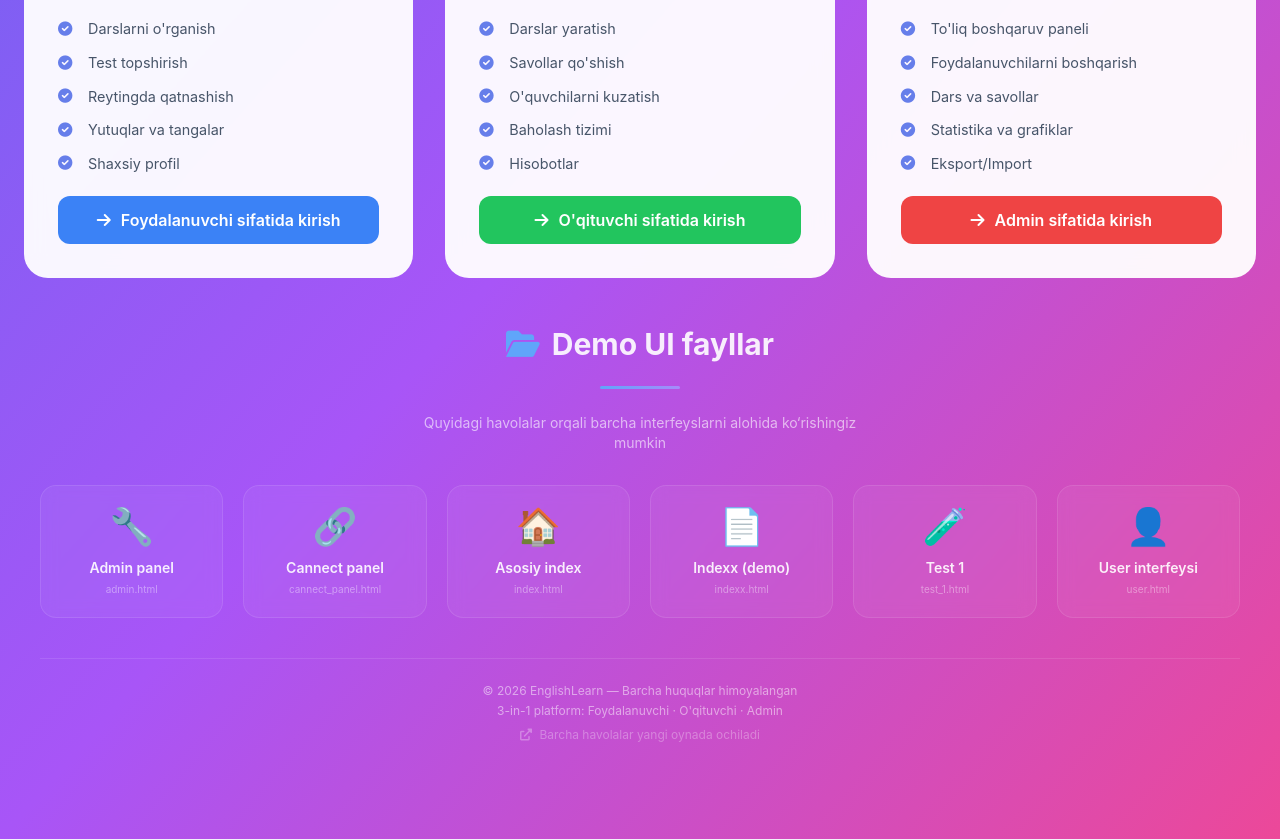
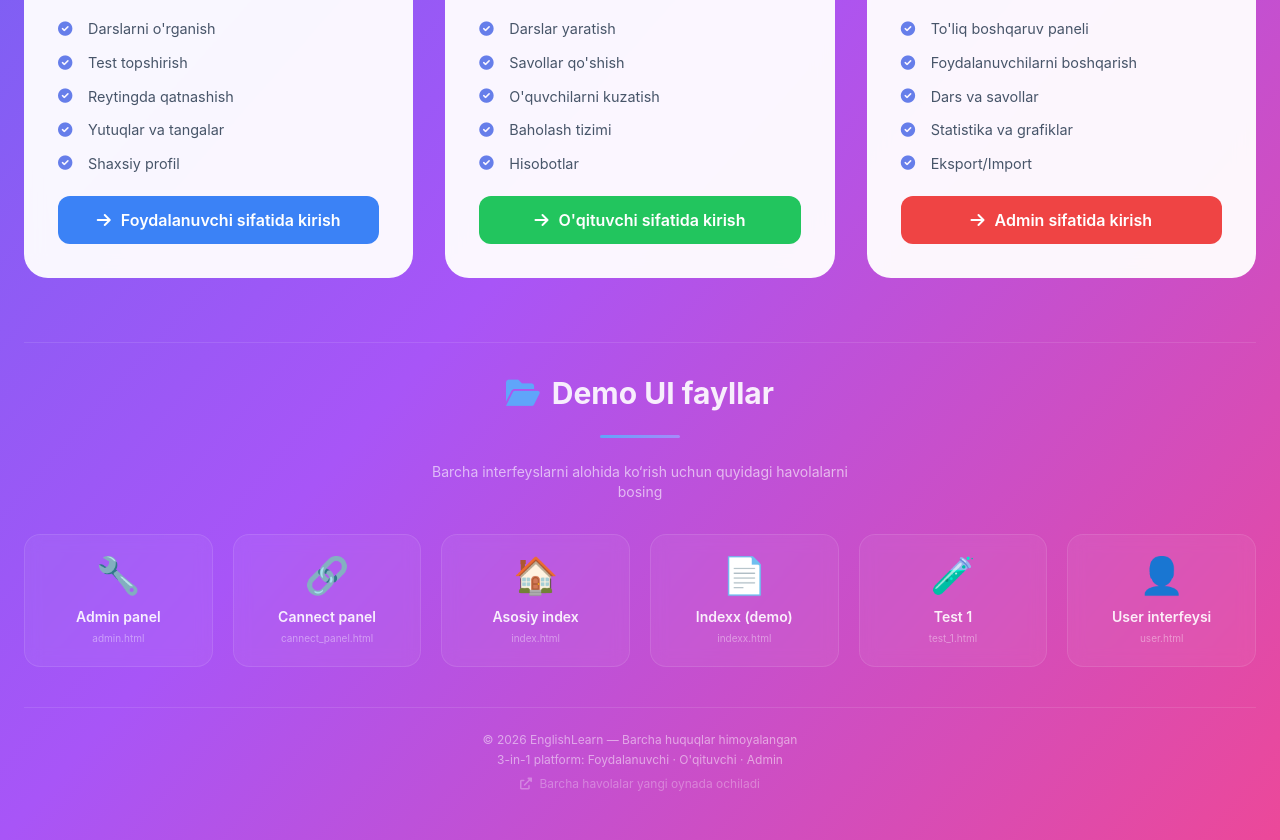
Before and after one commit to otaboyevsardorbek1/elglish_app, a plain HTML site: page index.html in a window 1280 px wide. Shown: the part 612-1452 px from the top of the page. Drawn offline with nearby package versions, Linux system fonts and the light colour scheme.

Commit message:
new update

```diff
--- a/index.html
+++ b/index.html
@@ -7,47 +7,6 @@
   <script src="https://cdn.tailwindcss.com"></script>
   <link rel="stylesheet" href="https://cdnjs.cloudflare.com/ajax/libs/font-awesome/6.0.0-beta3/css/all.min.css" />
   <script src="https://cdn.jsdelivr.net/npm/chart.js"></script>
-    <script src="https://cdn.tailwindcss.com"></script>
-  <link rel="stylesheet" href="https://cdnjs.cloudflare.com/ajax/libs/font-awesome/6.0.0-beta3/css/all.min.css" />
-  <style>
-    /* Qo'shimcha animatsiya va stil */
-    .demo-card {
-      transition: all 0.3s cubic-bezier(0.175, 0.885, 0.32, 1.275);
-      border: 1px solid rgba(255,255,255,0.1);
-      background: rgba(255,255,255,0.05);
-      backdrop-filter: blur(8px);
-    }
-    .demo-card:hover {
-      transform: translateY(-6px) scale(1.02);
-      background: rgba(255,255,255,0.12);
-      border-color: rgba(255,255,255,0.3);
-      box-shadow: 0 20px 40px rgba(0,0,0,0.3);
-    }
-    .demo-card .icon {
-      transition: transform 0.3s;
-    }
-    .demo-card:hover .icon {
-      transform: scale(1.2) rotate(-6deg);
-    }
-    .demo-grid {
-      display: grid;
-      grid-template-columns: repeat(auto-fit, minmax(160px, 1fr));
-      gap: 1.25rem;
-    }
-    @media (max-width: 640px) {
-      .demo-grid {
-        grid-template-columns: repeat(2, 1fr);
-        gap: 0.75rem;
-      }
-    }
-    .footer-divider {
-      width: 80px;
-      height: 3px;
-      background: linear-gradient(90deg, #60a5fa, #a78bfa);
-      margin: 1.5rem auto;
-      border-radius: 4px;
-    }
-  </style>
   <style>
     /* ===== GLOBAL ===== */
     * { box-sizing: border-box; margin: 0; padding: 0; }
@@ -112,9 +71,9 @@
     .question-item:hover { background: #f8fafc; }
 
     /* Landing cards */
-    .platform-card { background: rgba(255, 255, 255, 0.95); backdrop-filter: blur(10px); border-radius: 24px; padding: 2rem; transition: all 0.4s cubic-bezier(0.175, 0.885, 0.32, 1.275); cursor: pointer; border: 2px solid transparent; position: relative; overflow: hidden; min-height: 400px; display: flex; flex-direction: column; }
+    .platform-card { background: rgba(255,255,255,0.95); backdrop-filter: blur(10px); border-radius: 24px; padding: 2rem; transition: all 0.4s cubic-bezier(0.175,0.885,0.32,1.275); cursor: pointer; border: 2px solid transparent; position: relative; overflow: hidden; min-height: 400px; display: flex; flex-direction: column; }
     .platform-card:hover { transform: translateY(-12px) scale(1.01); box-shadow: 0 30px 60px rgba(0,0,0,0.3); border-color: #fff; }
-    .platform-card::before { content: ''; position: absolute; top: 0; left: 0; right: 0; height: 4px; background: linear-gradient(90deg, #667eea, #764ba2, #f093fb); opacity: 0; transition: opacity 0.3s; }
+    .platform-card::before { content: ''; position: absolute; top: 0; left: 0; right: 0; height: 4px; background: linear-gradient(90deg,#667eea,#764ba2,#f093fb); opacity: 0; transition: opacity 0.3s; }
     .platform-card:hover::before { opacity: 1; }
     .platform-card .icon-wrapper { width: 80px; height: 80px; border-radius: 20px; display: flex; align-items: center; justify-content: center; font-size: 2.5rem; margin-bottom: 1.5rem; transition: all 0.3s; }
     .platform-card:hover .icon-wrapper { transform: scale(1.1) rotate(-5deg); }
@@ -143,15 +102,44 @@
     .header-title h1 { font-size: 3rem; font-weight: 800; color: white; text-shadow: 0 4px 20px rgba(0,0,0,0.2); }
     .header-title p { color: rgba(255,255,255,0.9); font-size: 1.1rem; margin-top: 0.5rem; }
     .footer-text { text-align: center; color: rgba(255,255,255,0.7); margin-top: 3rem; font-size: 0.9rem; }
-    @keyframes float { 0%, 100% { transform: translateY(0px); } 50% { transform: translateY(-10px); } }
+    @keyframes float { 0%,100% { transform: translateY(0px); } 50% { transform: translateY(-10px); } }
     .float-animation { animation: float 3s ease-in-out infinite; }
-    .stats-mini { display: grid; grid-template-columns: repeat(3, 1fr); gap: 10px; margin: 1rem 0; }
+    .stats-mini { display: grid; grid-template-columns: repeat(3,1fr); gap: 10px; margin: 1rem 0; }
     .stats-mini .stat-item { text-align: center; padding: 8px; background: #f8fafc; border-radius: 10px; }
     .stats-mini .stat-item .number { font-size: 1.3rem; font-weight: 700; color: #1e293b; }
     .stats-mini .stat-item .label { font-size: 0.7rem; color: #94a3b8; }
     .particles { position: fixed; top: 0; left: 0; width: 100%; height: 100%; pointer-events: none; z-index: 0; overflow: hidden; }
     .particle { position: absolute; width: 6px; height: 6px; background: rgba(255,255,255,0.2); border-radius: 50%; animation: particleFloat 20s infinite linear; }
     @keyframes particleFloat { 0% { transform: translateY(100vh) rotate(0deg); opacity: 0; } 10% { opacity: 1; } 90% { opacity: 1; } 100% { transform: translateY(-10vh) rotate(720deg); opacity: 0; } }
+
+    /* Demo UI cards */
+    .demo-card {
+      transition: all 0.3s cubic-bezier(0.175, 0.885, 0.32, 1.275);
+      border: 1px solid rgba(255,255,255,0.1);
+      background: rgba(255,255,255,0.05);
+      backdrop-filter: blur(8px);
+    }
+    .demo-card:hover {
+      transform: translateY(-6px) scale(1.02);
+      background: rgba(255,255,255,0.12);
+      border-color: rgba(255,255,255,0.3);
+      box-shadow: 0 20px 40px rgba(0,0,0,0.3);
+    }
+    .demo-card .icon { transition: transform 0.3s; }
+    .demo-card:hover .icon { transform: scale(1.2) rotate(-6deg); }
+    .demo-grid {
+      display: grid;
+      grid-template-columns: repeat(auto-fit, minmax(150px, 1fr));
+      gap: 1.25rem;
+    }
+    @media (max-width: 640px) { .demo-grid { grid-template-columns: repeat(2,1fr); gap: 0.75rem; } }
+    .footer-divider {
+      width: 80px;
+      height: 3px;
+      background: linear-gradient(90deg, #60a5fa, #a78bfa);
+      margin: 1.5rem auto;
+      border-radius: 4px;
+    }
   </style>
 </head>
 <body>
@@ -240,8 +228,8 @@
         </div>
       </div>
 
-      <!-- ===== DEMO UI LINKLAR BO'LIMI ===== -->
-<div class="container-custom py-12 px-4">
+      <!-- ===== DEMO UI FAYLLAR ===== -->
+      <div class="mt-16 pt-8 border-t border-white/10">
         <div class="text-center mb-8">
           <h2 class="text-3xl font-bold text-white/90 inline-flex items-center gap-3">
             <i class="fas fa-folder-open text-blue-400"></i>
@@ -249,74 +237,54 @@
           </h2>
           <div class="footer-divider"></div>
           <p class="text-white/60 text-sm max-w-md mx-auto">
-      Quyidagi havolalar orqali barcha interfeyslarni alohida ko‘rishingiz mumkin
+            Barcha interfeyslarni alohida ko‘rish uchun quyidagi havolalarni bosing
           </p>
         </div>
 
         <div class="demo-grid">
-    <!-- Admin -->
-    <a href="./demo_ui_test/admin.html" target="_blank"
-       class="demo-card rounded-2xl p-5 text-center text-white/90 hover:text-white no-underline group">
+          <a href="./demo_ui_test/admin.html" target="_blank" class="demo-card rounded-2xl p-5 text-center text-white/90 hover:text-white no-underline group">
             <div class="icon text-4xl mb-3 text-red-400">🔧</div>
             <div class="font-semibold text-sm">Admin panel</div>
             <div class="text-[10px] text-white/40 mt-1">admin.html</div>
           </a>
-
-    <!-- Cannect Panel -->
-    <a href="./demo_ui_test/cannect_panel.html" target="_blank"
-       class="demo-card rounded-2xl p-5 text-center text-white/90 hover:text-white no-underline group">
+          <a href="./demo_ui_test/cannect_panel.html" target="_blank" class="demo-card rounded-2xl p-5 text-center text-white/90 hover:text-white no-underline group">
             <div class="icon text-4xl mb-3 text-purple-400">🔗</div>
             <div class="font-semibold text-sm">Cannect panel</div>
             <div class="text-[10px] text-white/40 mt-1">cannect_panel.html</div>
           </a>
-
-    <!-- Index (asosiy) -->
-    <a href="./demo_ui_test/index.html" target="_blank"
-       class="demo-card rounded-2xl p-5 text-center text-white/90 hover:text-white no-underline group">
+          <a href="./demo_ui_test/index.html" target="_blank" class="demo-card rounded-2xl p-5 text-center text-white/90 hover:text-white no-underline group">
             <div class="icon text-4xl mb-3 text-green-400">🏠</div>
             <div class="font-semibold text-sm">Asosiy index</div>
             <div class="text-[10px] text-white/40 mt-1">index.html</div>
           </a>
-
-    <!-- Indexx -->
-    <a href="./demo_ui_test/indexx.html" target="_blank"
-       class="demo-card rounded-2xl p-5 text-center text-white/90 hover:text-white no-underline group">
+          <a href="./demo_ui_test/indexx.html" target="_blank" class="demo-card rounded-2xl p-5 text-center text-white/90 hover:text-white no-underline group">
             <div class="icon text-4xl mb-3 text-yellow-400">📄</div>
             <div class="font-semibold text-sm">Indexx (demo)</div>
             <div class="text-[10px] text-white/40 mt-1">indexx.html</div>
           </a>
-
-    <!-- Test 1 -->
-    <a href="./demo_ui_test/test_1.html" target="_blank"
-       class="demo-card rounded-2xl p-5 text-center text-white/90 hover:text-white no-underline group">
+          <a href="./demo_ui_test/test_1.html" target="_blank" class="demo-card rounded-2xl p-5 text-center text-white/90 hover:text-white no-underline group">
             <div class="icon text-4xl mb-3 text-cyan-400">🧪</div>
             <div class="font-semibold text-sm">Test 1</div>
             <div class="text-[10px] text-white/40 mt-1">test_1.html</div>
           </a>
-
-    <!-- User -->
-    <a href="./demo_ui_test/user.html" target="_blank"
-       class="demo-card rounded-2xl p-5 text-center text-white/90 hover:text-white no-underline group">
+          <a href="./demo_ui_test/user.html" target="_blank" class="demo-card rounded-2xl p-5 text-center text-white/90 hover:text-white no-underline group">
             <div class="icon text-4xl mb-3 text-blue-400">👤</div>
             <div class="font-semibold text-sm">User interfeysi</div>
             <div class="text-[10px] text-white/40 mt-1">user.html</div>
           </a>
         </div>
 
-  <!-- Footer -->
         <div class="footer-text text-center text-white/50 text-xs mt-10 border-t border-white/10 pt-6">
           <p>© 2026 EnglishLearn — Barcha huquqlar himoyalangan</p>
           <p class="mt-1">3-in-1 platform: Foydalanuvchi · O'qituvchi · Admin</p>
-    <p class="mt-2 text-white/30">
-      <i class="fas fa-external-link-alt mr-1"></i> Barcha havolalar yangi oynada ochiladi
-    </p>
+          <p class="mt-2 text-white/30"><i class="fas fa-external-link-alt mr-1"></i> Barcha havolalar yangi oynada ochiladi</p>
+        </div>
       </div>
     </div>
   </div>
 
   <!-- ========== USER INTERFACE ========== -->
   <div id="userInterface" class="hidden min-h-screen bg-slate-50">
-    <!-- user nav -->
     <header class="sticky top-0 z-50 bg-white/80 backdrop-blur-md border-b border-slate-200/60">
       <div class="container-custom flex items-center justify-between h-16">
         <a href="#" class="flex items-center gap-2 text-xl font-bold text-slate-800" onclick="navigateUser('dashboard')">
@@ -520,7 +488,7 @@ const APP = {
 };
 
 // ============================================================
-//  LOCAL STORAGE
+//  LOCAL STORAGE (barcha fayllar bilan sinxron)
 // ============================================================
 function loadAppData() {
   try {
@@ -613,7 +581,7 @@ function switchToAdmin() {
 }
 
 // ============================================================
-//  USER INTERFACE
+//  USER INTERFACE (to'liq)
 // ============================================================
 let userPlayerState = { currentQuestion: 0, selectedAnswers: {}, timeSpent: 0, timerInterval: null, questions: [], lessonData: null, isSubmitted: false };
 let userCurrentLessonId = null;
@@ -663,7 +631,7 @@ function handleUserLogout() {
   }
 }
 
-// --- User render functions (qisqartirilgan, oldingi versiyalardan olingan) ---
+// --- User render functions (to'liq) ---
 function renderUserDashboard() {
   if (!APP.currentUser) return;
   const u = APP.currentUser;
@@ -1077,7 +1045,7 @@ function viewUserLesson(id) {
 }
 
 // ============================================================
-//  TEACHER INTERFACE
+//  TEACHER INTERFACE (to'liq)
 // ============================================================
 let teacherCurrentPage = 'overview';
 
@@ -1222,7 +1190,7 @@ function renderTeacherStudents() {
 }
 
 // ============================================================
-//  ADMIN INTERFACE
+//  ADMIN INTERFACE (to'liq)
 // ============================================================
 let chartInstance = null;
 
```
Lines whose indentation alone changed are shown as unchanged.
